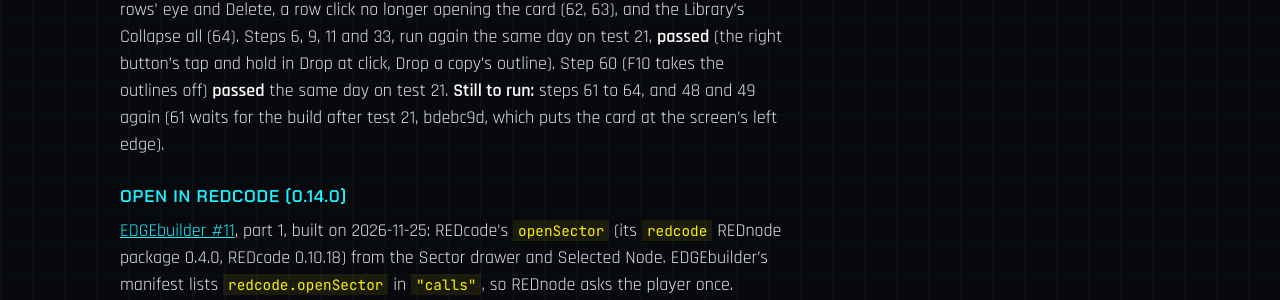
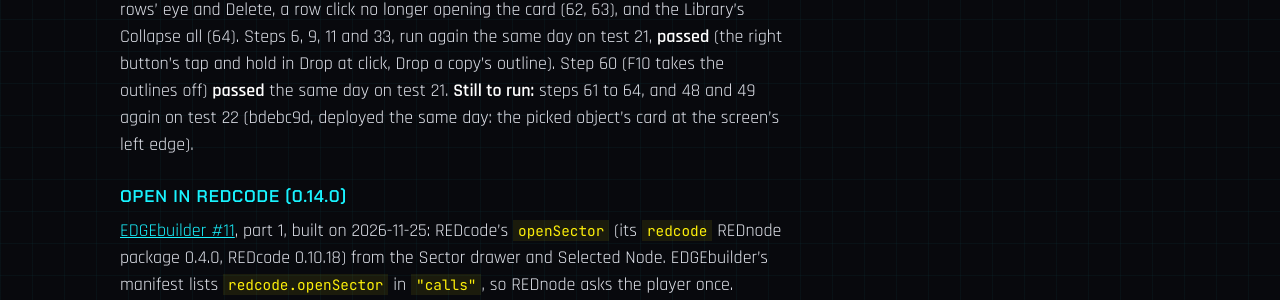
Before and after one commit to Edgemodders/EDGEbuilder, a Jekyll site: the page built from docs/testing.md, in a window 1280 px wide and 900 px high, scrolled down 68632 px. Shown: the part 181-481 px from the top of the window. Built offline with Jekyll 4.4.1, drawn with Linux system fonts in a browser that asks for light colours.

Commit message:
0.14.0's test: test 22 deployed
Co-Authored-By: Claude Opus 5.5 <noreply@anthropic.com>

```diff
--- a/docs/testing.md
+++ b/docs/testing.md
@@ -1183,7 +1183,7 @@ Before: the game closed; Claude deploys 0.14.0 with EDGEdeck. A save loaded, a s
 
 **Results, 2026-11-24 (the owner, in game): steps 1 to 35 passed** on the build deployed that morning (dbb20bf: the Library drawer's widths, the Import file picker and the About guide, before everything after it). P1 to P6 are answered yes on that build: the pictures come and look like the objects, the overlay drawing them costs no noticeable frame rate, the crosshair and outline show where a drop lands, the Library works from its drawer, objects are found and placed from the game's folders, and Pick under the cursor finds what is under the mouse with Solid as V meets it. Two findings on the way were fixed after that build: the right button cancelled Drop at click at once (now a tap cancels and a hold looks, steps 9 and 11) and Drop a copy's outline showed where the door had been clicked (step 33).
 
-**Results, 2026-11-27 (the owner, in game): steps 36 to 59 passed**, on the build deployed that day (test 20, 98d8d1c, with G1's command line). P7 is answered yes for what those steps cover. What the run asked for, built the same day and deployed as test 21 (792e406): F10 takes the outlines off (step 60), Settings' **A picked object's card** (61), the world tooltip following the cursor (48 and 49 changed after they passed: run them again), the Scene tab rows' eye and Delete, a row click no longer opening the card (62, 63), and the Library's Collapse all (64). Steps 6, 9, 11 and 33, run again the same day on test 21, **passed** (the right button's tap and hold in Drop at click, Drop a copy's outline). Step 60 (F10 takes the outlines off) **passed** the same day on test 21. **Still to run:** steps 61 to 64, and 48 and 49 again (61 waits for the build after test 21, bdebc9d, which puts the card at the screen's left edge).
+**Results, 2026-11-27 (the owner, in game): steps 36 to 59 passed**, on the build deployed that day (test 20, 98d8d1c, with G1's command line). P7 is answered yes for what those steps cover. What the run asked for, built the same day and deployed as test 21 (792e406): F10 takes the outlines off (step 60), Settings' **A picked object's card** (61), the world tooltip following the cursor (48 and 49 changed after they passed: run them again), the Scene tab rows' eye and Delete, a row click no longer opening the card (62, 63), and the Library's Collapse all (64). Steps 6, 9, 11 and 33, run again the same day on test 21, **passed** (the right button's tap and hold in Drop at click, Drop a copy's outline). Step 60 (F10 takes the outlines off) **passed** the same day on test 21. **Still to run:** steps 61 to 64, and 48 and 49 again on test 22 (bdebc9d, deployed the same day: the picked object's card at the screen's left edge).
 
 ### Open in REDcode (0.14.0)
 
```
